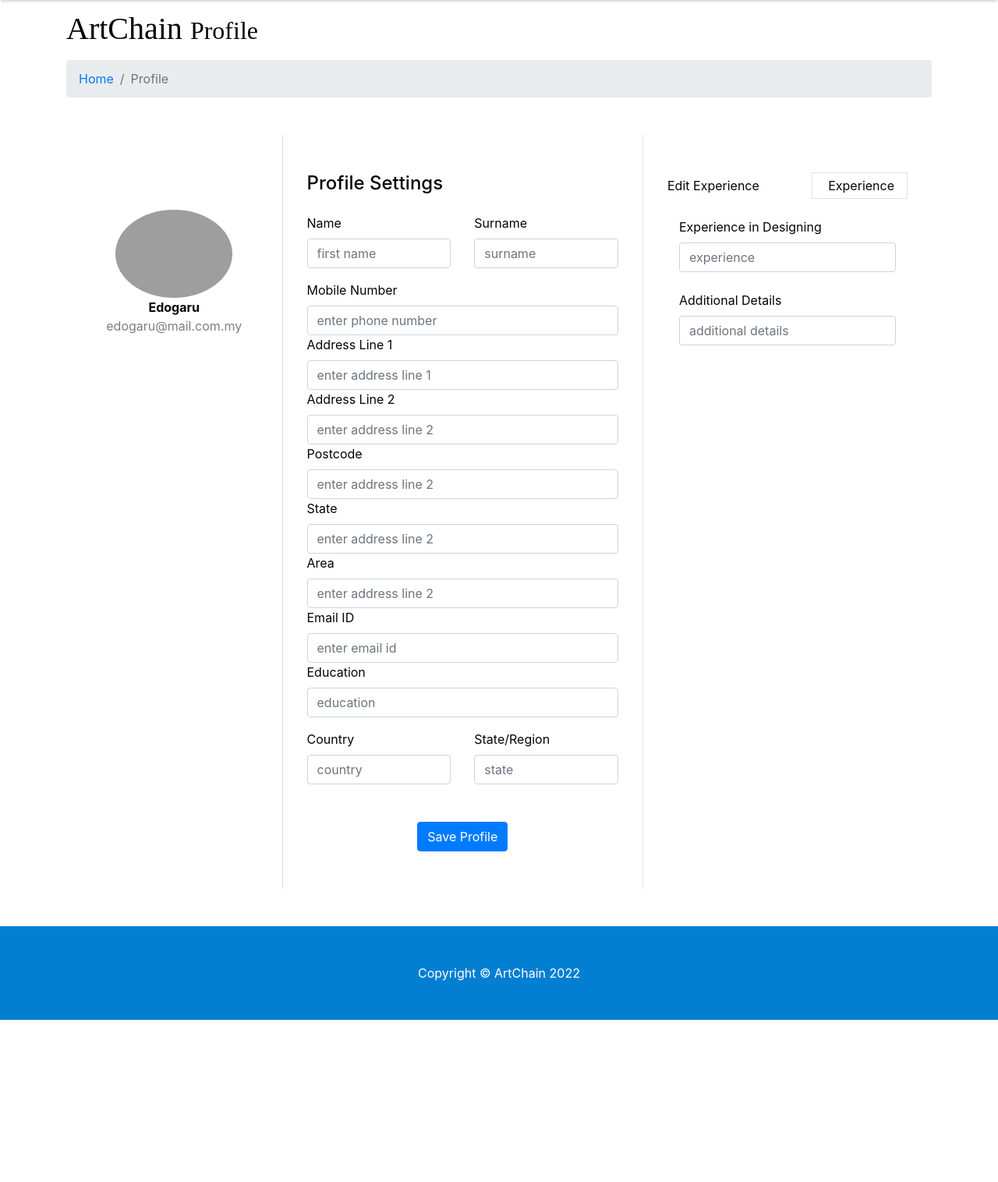
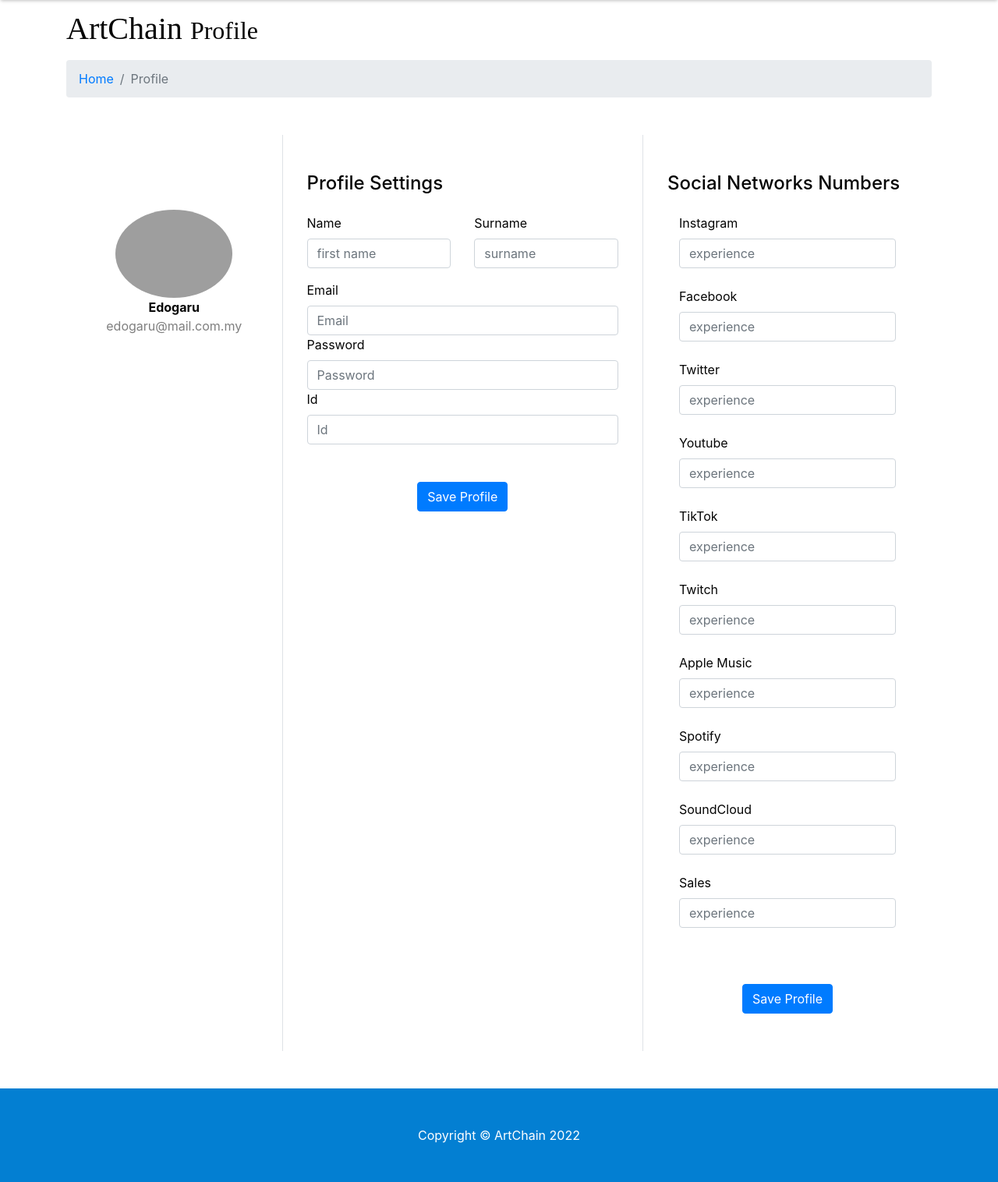
Before and after one commit to walterdec/ArtChain, a Flask app: page /myaccount-profile in a window 1280 px wide. Shown: the part 91-1607 px from the top of the page at 78% size. Before the commit the page ends 1399 px from the top, so only its background shows below. Run offline with Flask 2, Linux system fonts and the light colour scheme; some libraries are stand-ins or nearby versions; grey boxes are pictures that could not be loaded.

Commit message:
My account profile finish

```diff
--- a/templates/myaccount-profile.html
+++ b/templates/myaccount-profile.html
@@ -97,27 +97,30 @@
                     <div class="col-md-6"><label class="labels">Surname</label><input type="text" class="form-control" value="" placeholder="surname"></div>
                 </div>
                 <div class="row mt-3">
-                    <div class="col-md-12"><label class="labels">Mobile Number</label><input type="text" class="form-control" placeholder="enter phone number" value=""></div>
-                    <div class="col-md-12"><label class="labels">Address Line 1</label><input type="text" class="form-control" placeholder="enter address line 1" value=""></div>
-                    <div class="col-md-12"><label class="labels">Address Line 2</label><input type="text" class="form-control" placeholder="enter address line 2" value=""></div>
-                    <div class="col-md-12"><label class="labels">Postcode</label><input type="text" class="form-control" placeholder="enter address line 2" value=""></div>
-                    <div class="col-md-12"><label class="labels">State</label><input type="text" class="form-control" placeholder="enter address line 2" value=""></div>
-                    <div class="col-md-12"><label class="labels">Area</label><input type="text" class="form-control" placeholder="enter address line 2" value=""></div>
-                    <div class="col-md-12"><label class="labels">Email ID</label><input type="text" class="form-control" placeholder="enter email id" value=""></div>
-                    <div class="col-md-12"><label class="labels">Education</label><input type="text" class="form-control" placeholder="education" value=""></div>
-                </div>
-                <div class="row mt-3">
-                    <div class="col-md-6"><label class="labels">Country</label><input type="text" class="form-control" placeholder="country" value=""></div>
-                    <div class="col-md-6"><label class="labels">State/Region</label><input type="text" class="form-control" value="" placeholder="state"></div>
-                </div>
+                <div class="col-md-12"><label class="labels">Email</label><input type="text" class="form-control" placeholder="Email" value=""></div> <br>
+                <div class="col-md-12"><label class="labels">Password</label><input type="text" class="form-control" placeholder="Password" value=""></div> <br>
+                <div class="col-md-12"><label class="labels">Id</label><input type="text" class="form-control" placeholder="Id" value=""></div> <br>
+               </div>
                 <div class="mt-5 text-center"><button class="btn btn-primary profile-button" type="button">Save Profile</button></div>
             </div>
         </div>
         <div class="col-md-4">
             <div class="p-3 py-5">
-                <div class="d-flex justify-content-between align-items-center experience"><span>Edit Experience</span><span class="border px-3 p-1 add-experience"><i class="fa fa-plus"></i>&nbsp;Experience</span></div><br>
-                <div class="col-md-12"><label class="labels">Experience in Designing</label><input type="text" class="form-control" placeholder="experience" value=""></div> <br>
-                <div class="col-md-12"><label class="labels">Additional Details</label><input type="text" class="form-control" placeholder="additional details" value=""></div>
+                <div class="d-flex justify-content-between align-items-center mb-3">
+                    <h4 class="text-right">Social Networks Numbers</h4>
+                </div>
+                <div class="col-md-12"><label class="labels">Instagram</label><input type="text" class="form-control" placeholder="experience" value=""></div> <br>
+                <div class="col-md-12"><label class="labels">Facebook</label><input type="text" class="form-control" placeholder="experience" value=""></div> <br>
+                <div class="col-md-12"><label class="labels">Twitter</label><input type="text" class="form-control" placeholder="experience" value=""></div> <br>
+                <div class="col-md-12"><label class="labels">Youtube</label><input type="text" class="form-control" placeholder="experience" value=""></div> <br>
+                <div class="col-md-12"><label class="labels">TikTok</label><input type="text" class="form-control" placeholder="experience" value=""></div> <br>
+                <div class="col-md-12"><label class="labels">Twitch</label><input type="text" class="form-control" placeholder="experience" value=""></div> <br>
+                <div class="col-md-12"><label class="labels">Apple Music</label><input type="text" class="form-control" placeholder="experience" value=""></div> <br>
+                <div class="col-md-12"><label class="labels">Spotify</label><input type="text" class="form-control" placeholder="experience" value=""></div> <br>
+                <div class="col-md-12"><label class="labels">SoundCloud</label><input type="text" class="form-control" placeholder="experience" value=""></div> <br>
+                <div class="col-md-12"><label class="labels">Sales</label><input type="text" class="form-control" placeholder="experience" value=""></div> <br>
+                <div class="mt-5 text-center"><button class="btn btn-primary profile-button" type="button">Save Profile</button></div>
+
             </div>
         </div>
     </div>
```
